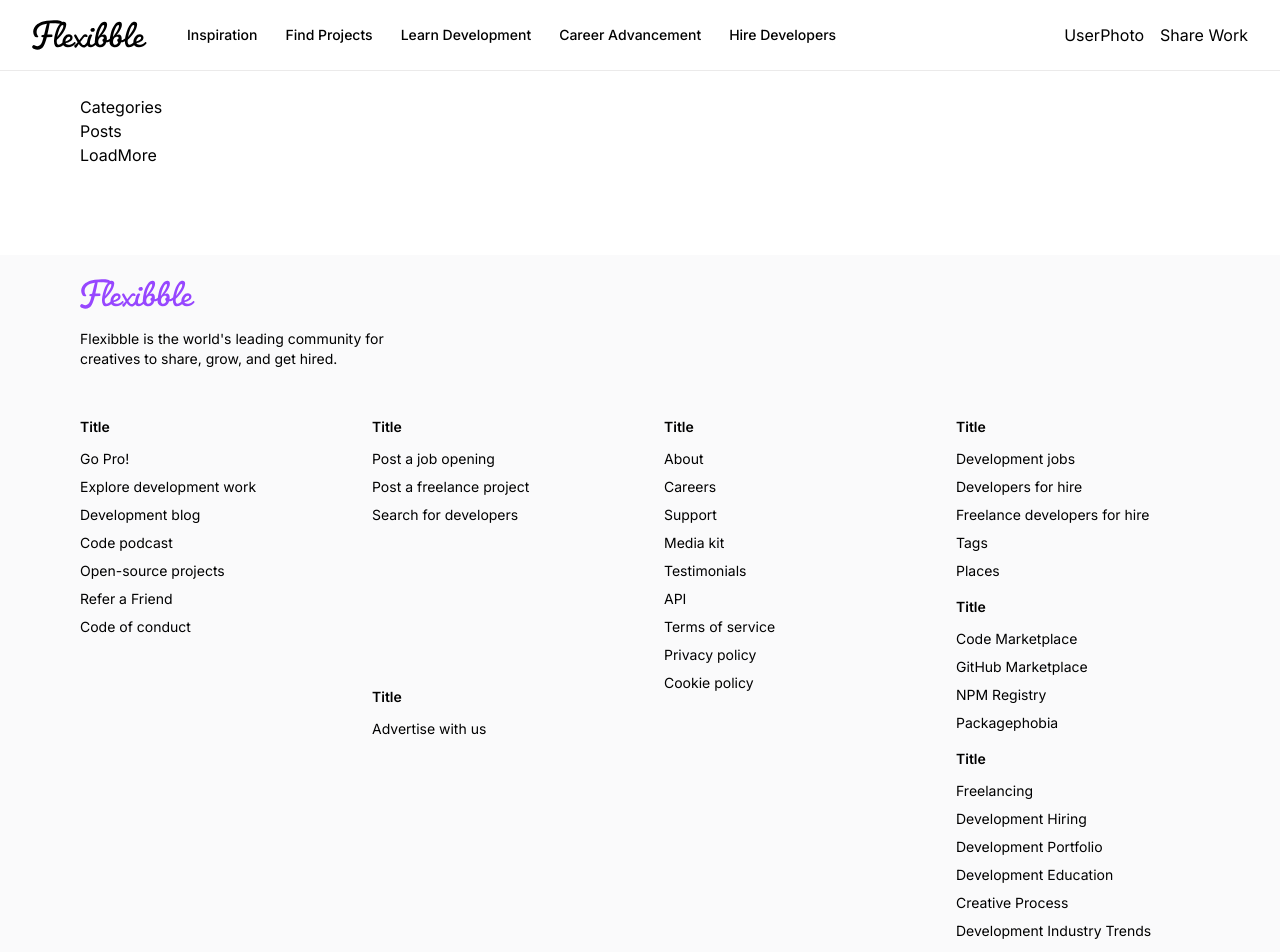
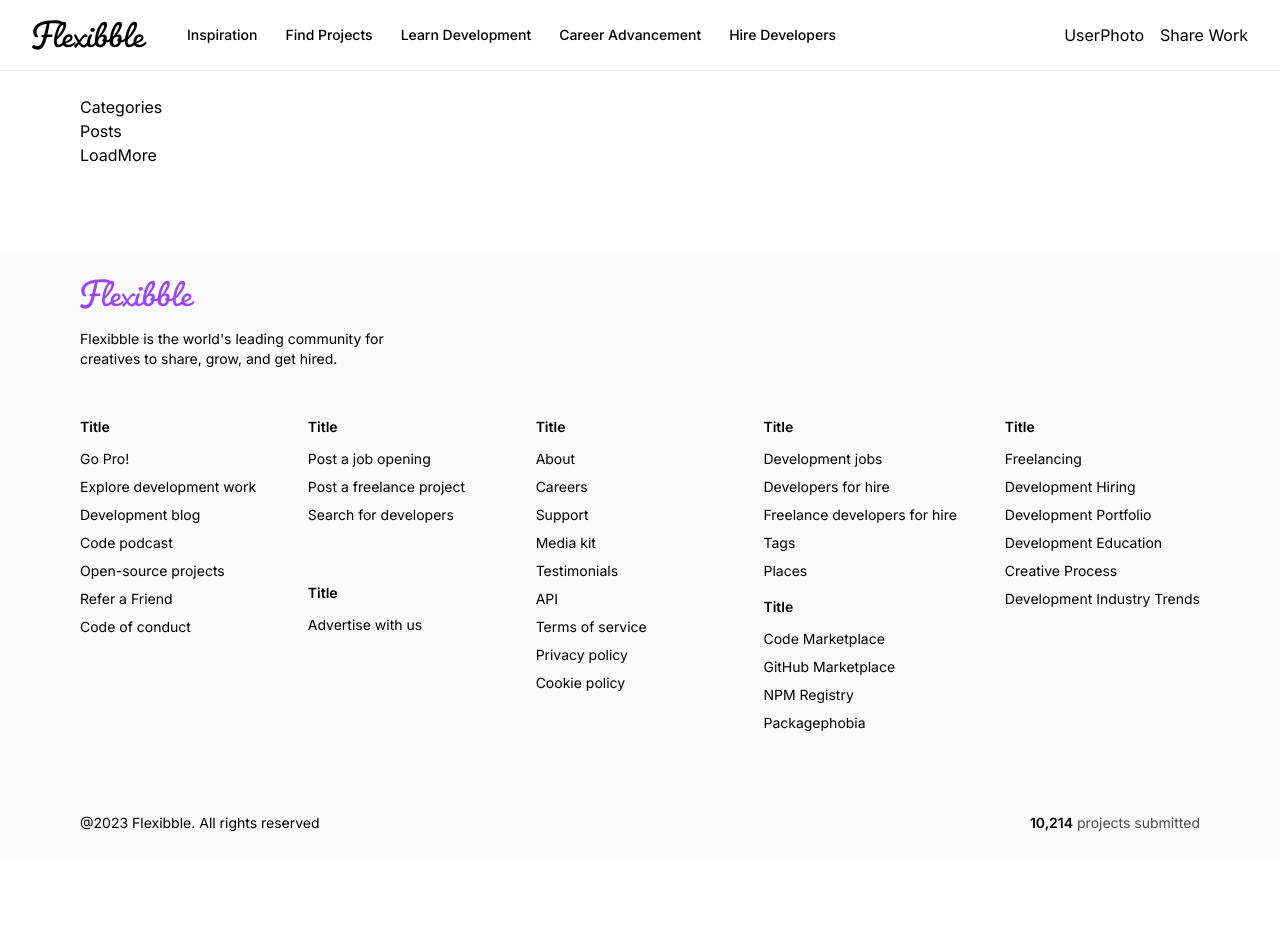
Before and after one commit to anggriawanmr/nextjs13_flexibble, a Next.js app: page / in a window 1280 px wide. Shown: the top 952 px of the page. After the commit the page ends 857 px from the top, so only its background shows below. Built offline with nearby package versions, Linux system fonts and the light colour scheme.

Commit message:
Editing Footer component :hammer:

```diff
--- a/components/Footer.tsx
+++ b/components/Footer.tsx
@@ -68,13 +68,21 @@
               title={footerLinks[5].title}
               links={footerLinks[5].links}
             />
+          </div>
 
-            <FooterColumn
-              title={footerLinks[6].title}
-              links={footerLinks[6].links}
-            />
-          </div>
+          <FooterColumn
+            title={footerLinks[6].title}
+            links={footerLinks[6].links}
+          />
         </div>
+      </div>
+
+      <div className="flexBetween footer_copyright">
+        <p>@2023 Flexibble. All rights reserved</p>
+        <p className="text-gray">
+          <span className="text-black font-semibold">10,214</span> projects
+          submitted
+        </p>
       </div>
     </footer>
   );
```
